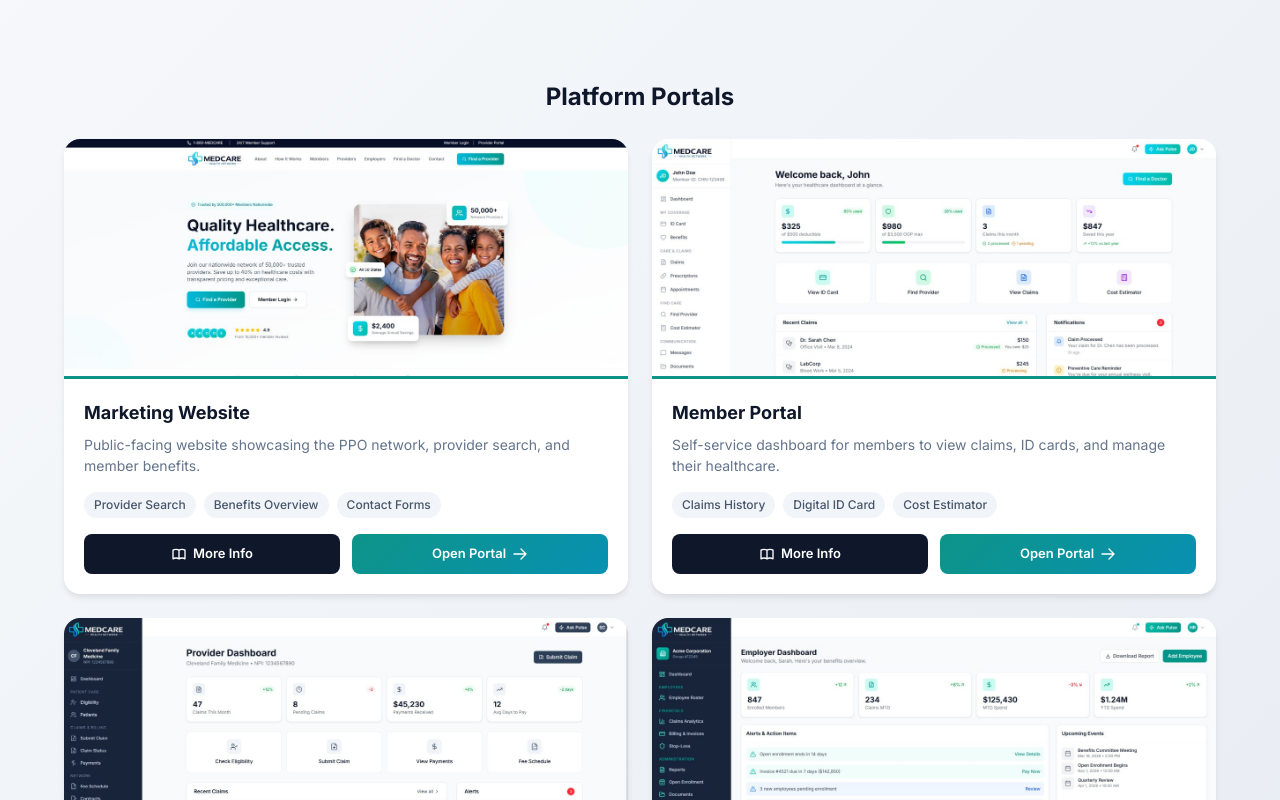
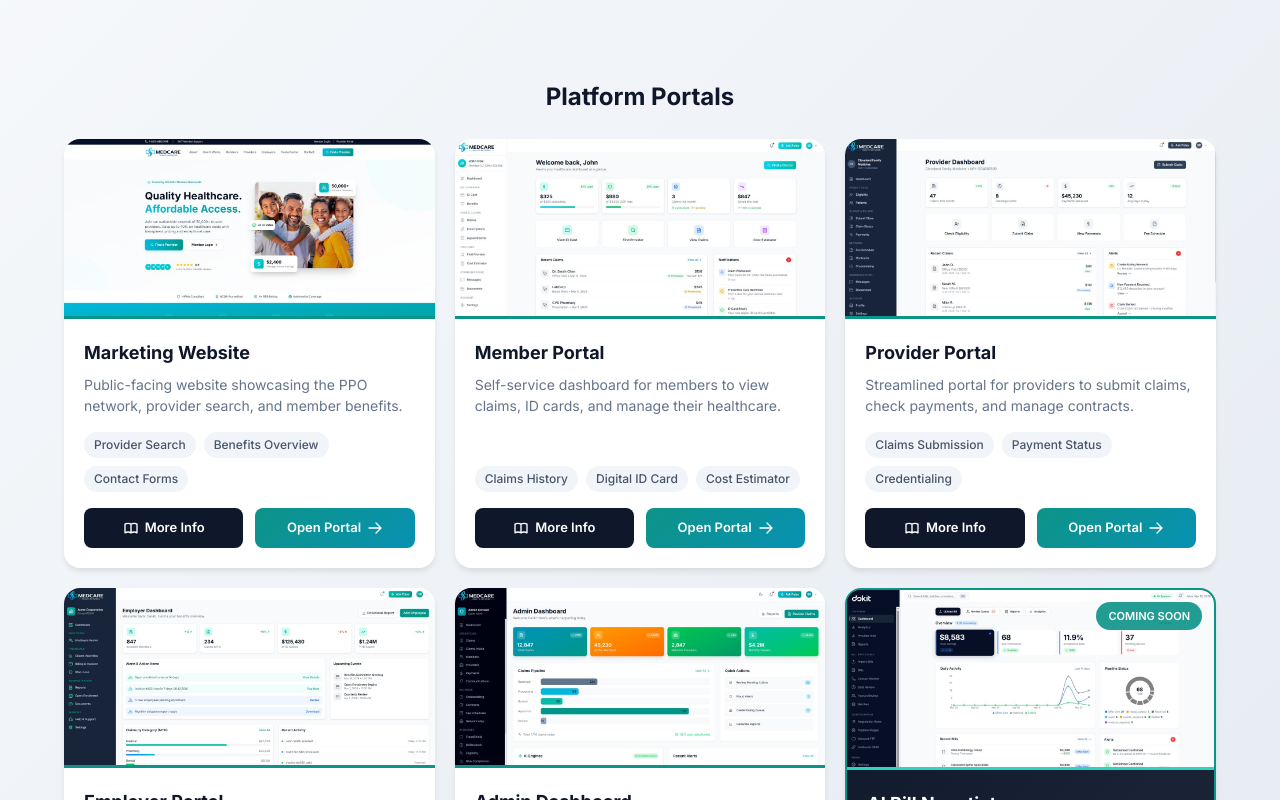
Before and after one commit to CoHoast/clarity-health-network, a Next.js app: page /demo in a window 1280 px wide. Shown: the part 360-1160 px from the top of the page. Built offline with nearby package versions, Linux system fonts and the light colour scheme.

Commit message:
Fix card layout: 3 columns, shorter screenshot height for 2 rows of 3

```diff
--- a/app/demo/page.tsx
+++ b/app/demo/page.tsx
@@ -495,7 +495,7 @@ export default function ProductDemoPage() {
           Platform Portals
         </h3>
 
-        <div style={{ display: 'grid', gridTemplateColumns: 'repeat(auto-fit, minmax(400px, 1fr))', gap: 24 }}>
+        <div style={{ display: 'grid', gridTemplateColumns: 'repeat(3, 1fr)', gap: 20 }}>
           {portals.map((portal) => (
             <div
               key={portal.id}
@@ -509,7 +509,7 @@ export default function ProductDemoPage() {
               }}
             >
               {/* Screenshot with border */}
-              <div style={{ position: 'relative', height: 240, background: '#f1f5f9', borderBottom: '3px solid #0d9488' }}>
+              <div style={{ position: 'relative', height: 180, background: '#f1f5f9', borderBottom: '3px solid #0d9488' }}>
                 <Image
                   src={portal.image}
                   alt={portal.title}
@@ -623,7 +623,7 @@ export default function ProductDemoPage() {
             }}
           >
             {/* Screenshot */}
-            <div style={{ position: 'relative', height: 240, background: '#0f172a', borderBottom: '3px solid #2dd4bf' }}>
+            <div style={{ position: 'relative', height: 180, background: '#0f172a', borderBottom: '3px solid #2dd4bf' }}>
               <Image
                 src="/demo/bill-negotiator.jpg"
                 alt="AI Bill Negotiator Dashboard"
```
